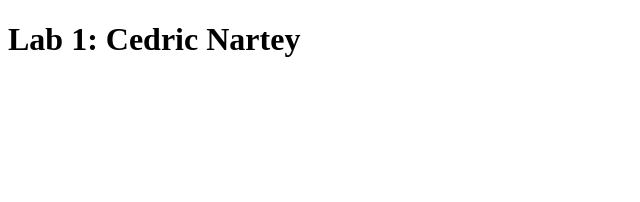
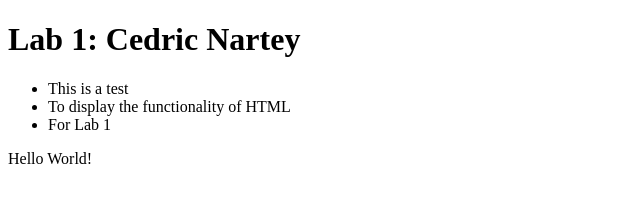
Before and after one commit to itmd-362-cnartey/lab1, a plain HTML site: page index.html in a window 1280 px wide. Shown: the whole page, without its empty margins (0-640 px from the left). Drawn offline with Linux system fonts and the light colour scheme.

Commit message:
Update index.html

```diff
--- a/index.html
+++ b/index.html
@@ -5,9 +5,15 @@
   <title>ITMD-362 Fall 2024: Lab 1</title>
 </head>
 <body>
-	<header>
 	<h1>Lab 1: Cedric Nartey</h1>
-	</header>
+	<ul>
+		<li>This is a test</li>
+		<li>To display the functionality of HTML</li>
+		<li>For Lab 1</li>
+	</ul>
+	<p>Hello World!</p>
+
+
 
 </body>
 </html>
```
